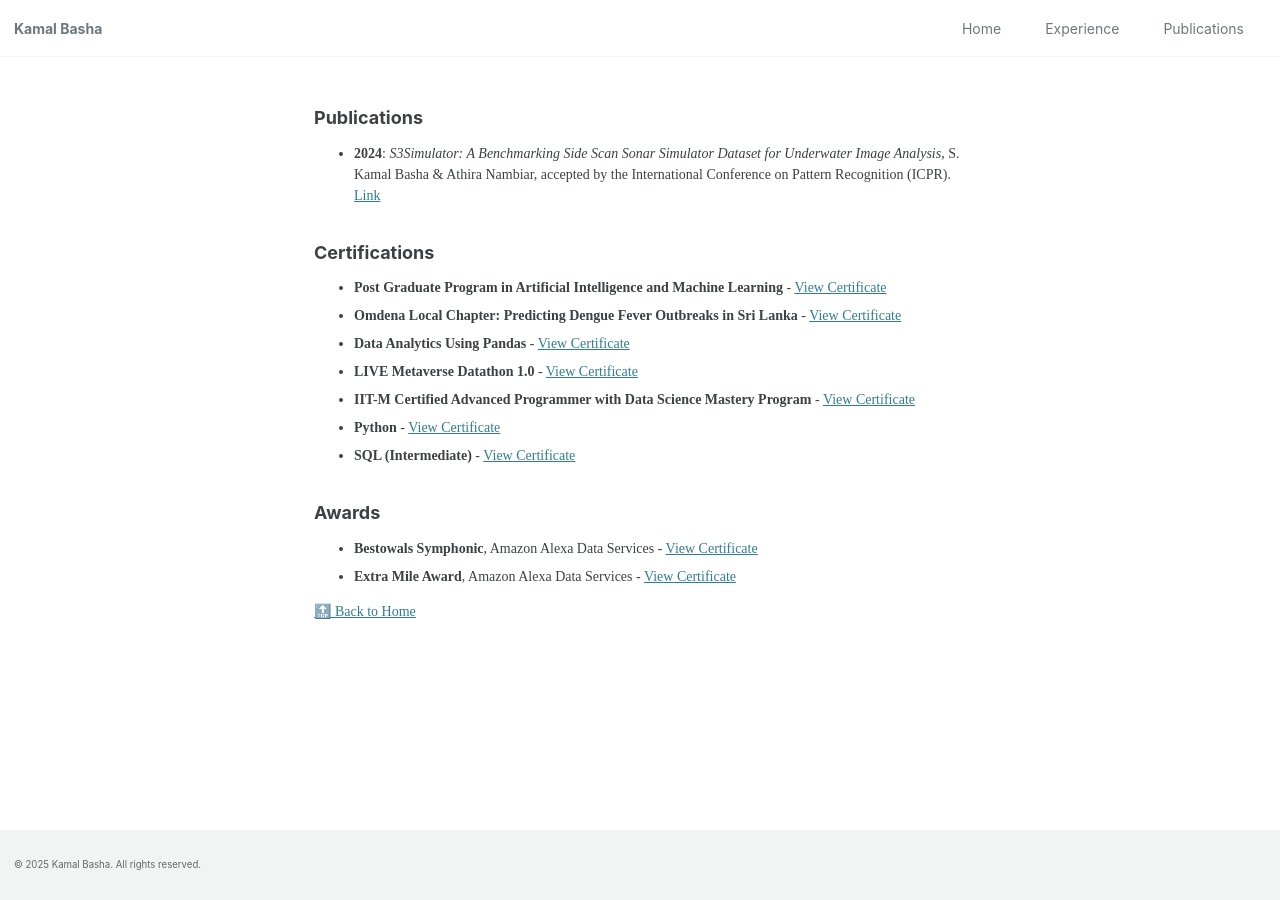
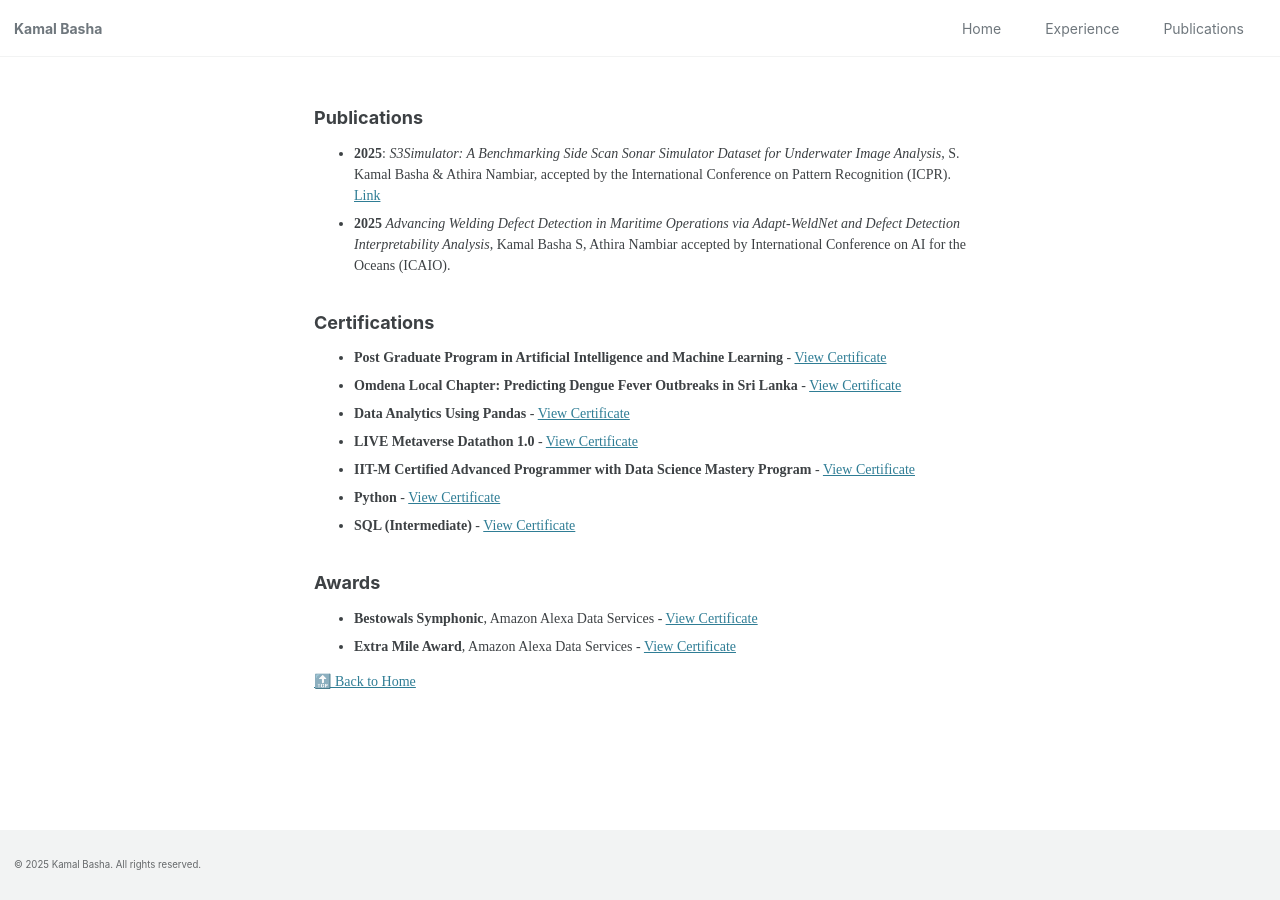
Before and after one commit to bashakamal/bashakamal.github.io, a Jekyll site: the page built from publications.md, in a window 1280 px wide. Built offline with Jekyll 4.4.1, drawn with Linux system fonts in a browser that asks for light colours; cached includes are drawn as plain includes.

Commit message:
Update publications.md

```diff
--- a/publications.md
+++ b/publications.md
@@ -16,8 +16,9 @@ permalink: /publications/
 </style>
 
 ## Publications
-- **2024**: *S3Simulator: A Benchmarking Side Scan Sonar Simulator Dataset for Underwater Image Analysis*, S. Kamal Basha & Athira Nambiar, accepted by the International Conference on Pattern Recognition (ICPR).
+- **2025**: *S3Simulator: A Benchmarking Side Scan Sonar Simulator Dataset for Underwater Image Analysis*, S. Kamal Basha & Athira Nambiar, accepted by the International Conference on Pattern Recognition (ICPR).
   [Link](https://link.springer.com/chapter/10.1007/978-3-031-78444-6_15)
+- **2025** *Advancing Welding Defect Detection in Maritime Operations via Adapt-WeldNet and Defect Detection Interpretability Analysis*, Kamal Basha S, Athira Nambiar accepted by International Conference on AI for the Oceans (ICAIO).
 
 ## Certifications
 - **Post Graduate Program in Artificial Intelligence and Machine Learning** - [View Certificate](https://eportfolio.mygreatlearning.com/kamalbasha)
```
